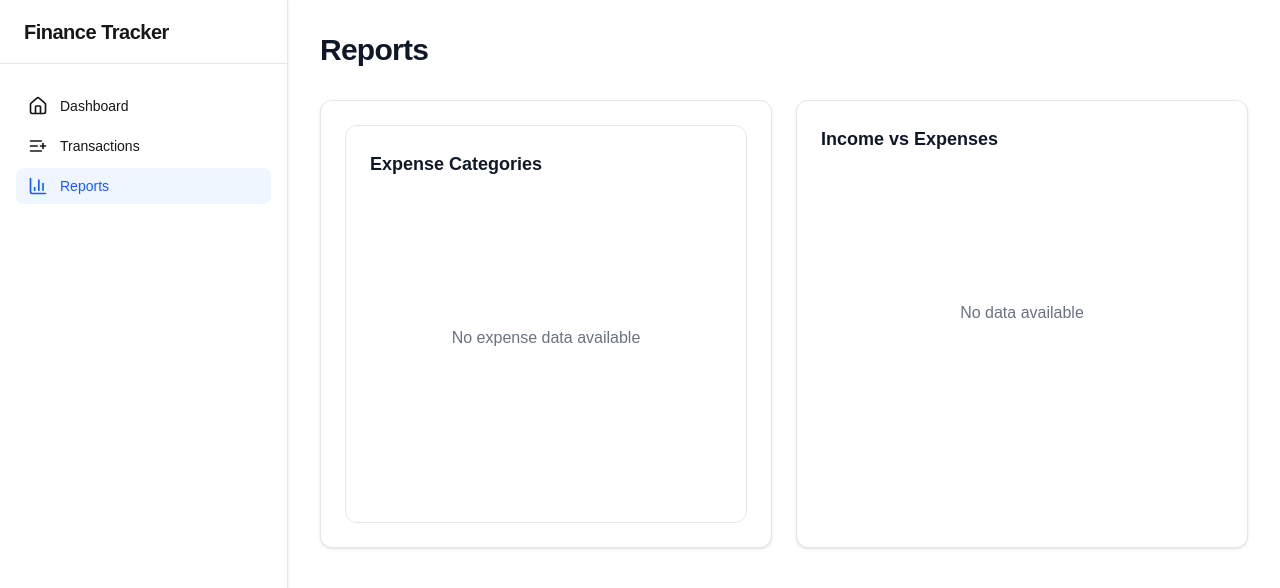
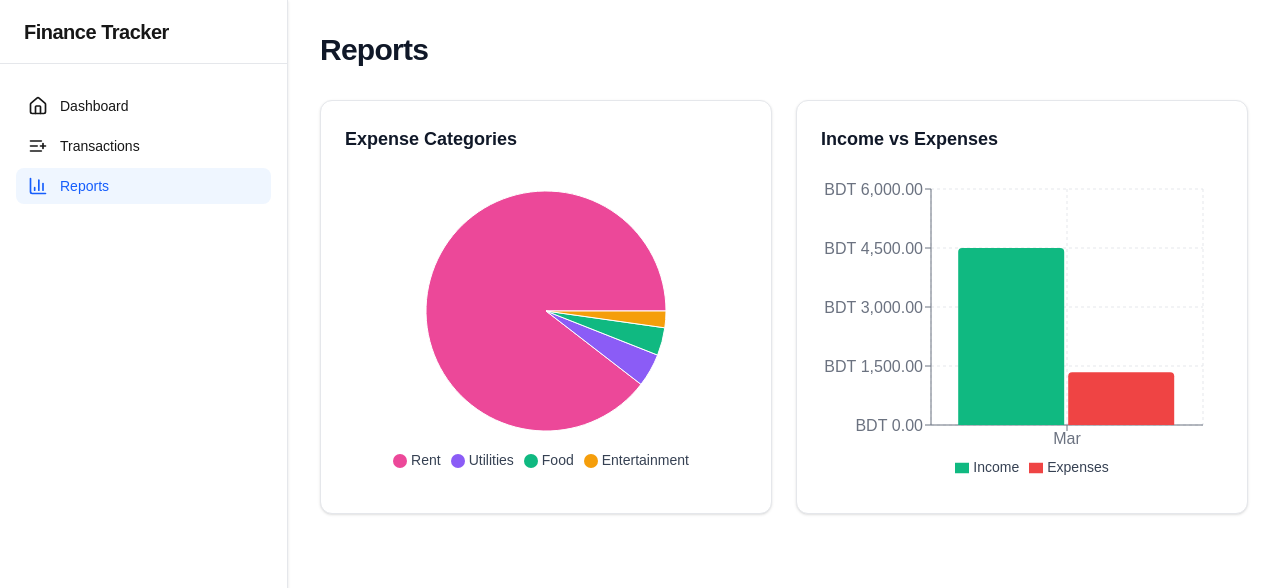
Before and after one commit to nuruzzamn/finance_tracker, a Next.js app: page /reports in a window 1280 px wide. Shown: the top 588 px of the page. Built offline with nearby package versions, Linux system fonts and the light colour scheme.

Commit message:
feat (Reports): fetch transaction data

```diff
--- a/app/(main)/reports/_components/Reports.tsx
+++ b/app/(main)/reports/_components/Reports.tsx
@@ -1,8 +1,19 @@
 import React from "react";
 import { CategoryChart } from "../../_components/CategoryChart";
 import { IncomeExpenseChart } from "../../_components/IncomeExpenseChart";
+import { baseUrl } from "@/lib/utils";
 
-const Reports = () => {
+const Reports = async () => {
+  const res = await fetch(`${baseUrl}/api/transactions`, {
+      cache: 'no-store'
+    });
+
+    if (!res.ok) {
+      throw new Error('Failed to fetch transactions');
+    }
+
+    const transactions = await res.json();
+
   return (
     <div className="min-h-screen py-8 px-4 md:px-6 lg:px-8">
       <div className="max-w-7xl mx-auto space-y-8">
@@ -16,10 +27,10 @@ const Reports = () => {
 
         <div className="grid grid-cols-1 lg:grid-cols-2 gap-6">
           <div className="bg-white dark:bg-gray-800 rounded-xl shadow-sm p-6 border border-gray-200 dark:border-gray-700">
-            <CategoryChart />
+            <CategoryChart transactions={transactions.data}/>
           </div>
           <div className="bg-white dark:bg-gray-800 rounded-xl shadow-sm p-6 border border-gray-200 dark:border-gray-700">
-            <IncomeExpenseChart />
+            <IncomeExpenseChart transactions={transactions.data}/>
           </div>
         </div>
       </div>
```
